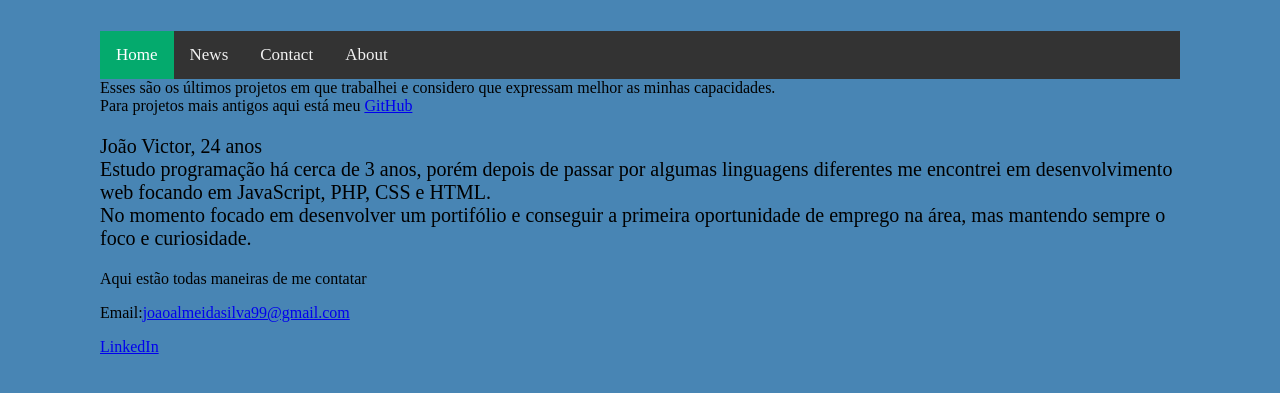
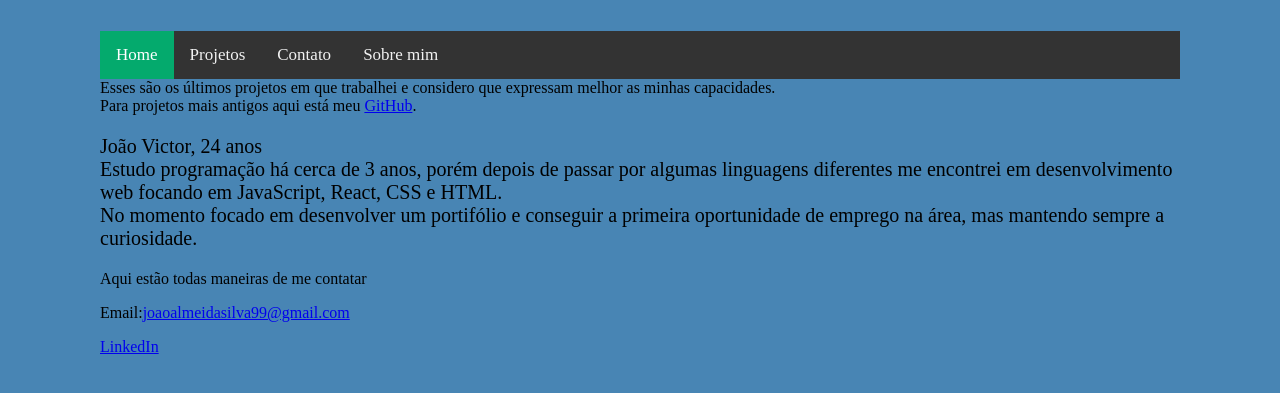
Before and after one commit to joaoalmeidasilva/Portifolio, a plain HTML site: page main/index.html in a window 1280 px wide. Shown: the part 161-554 px from the top of the page. Drawn offline with Linux system fonts and the light colour scheme.

Commit message:
Atualizando informações sobre mim

```diff
--- a/main/index.html
+++ b/main/index.html
@@ -12,15 +12,15 @@
 
 <div class="topnav">
     <a class="active" href="#home">Home</a>
-    <a href="#news">News</a>
-    <a href="#contact">Contact</a>
-    <a href="#about">About</a>
+    <a href="#ProjetosRecentes">Projetos</a>
+    <a href="#contact">Contato</a>
+    <a href="#about">Sobre mim</a>
 </div>
 
 <div class="ProjetosRecentes">
     <p1>
         Esses são os últimos projetos em que trabalhei e considero que expressam melhor as minhas capacidades.<br>
-        Para projetos mais antigos aqui está meu <a href="https://github.com/joaoalmeidasilva">GitHub</a>
+        Para projetos mais antigos aqui está meu <a href="https://github.com/joaoalmeidasilva">GitHub</a>.
     </p1>
 </div>
 
@@ -28,8 +28,8 @@
 <p>
     João Victor, 24 anos<br>
 
-    Estudo programação há cerca de 3 anos, porém depois de passar por algumas linguagens diferentes me encontrei em desenvolvimento web focando em JavaScript, PHP, CSS e HTML.<br>
-    No momento focado em desenvolver um portifólio e conseguir a primeira oportunidade de emprego na área, mas mantendo sempre o foco e curiosidade.
+    Estudo programação há cerca de 3 anos, porém depois de passar por algumas linguagens diferentes me encontrei em desenvolvimento web focando em JavaScript, React, CSS e HTML.<br>
+    No momento focado em desenvolver um portifólio e conseguir a primeira oportunidade de emprego na área, mas mantendo sempre a curiosidade.
 </p>
 </div>
 
```
